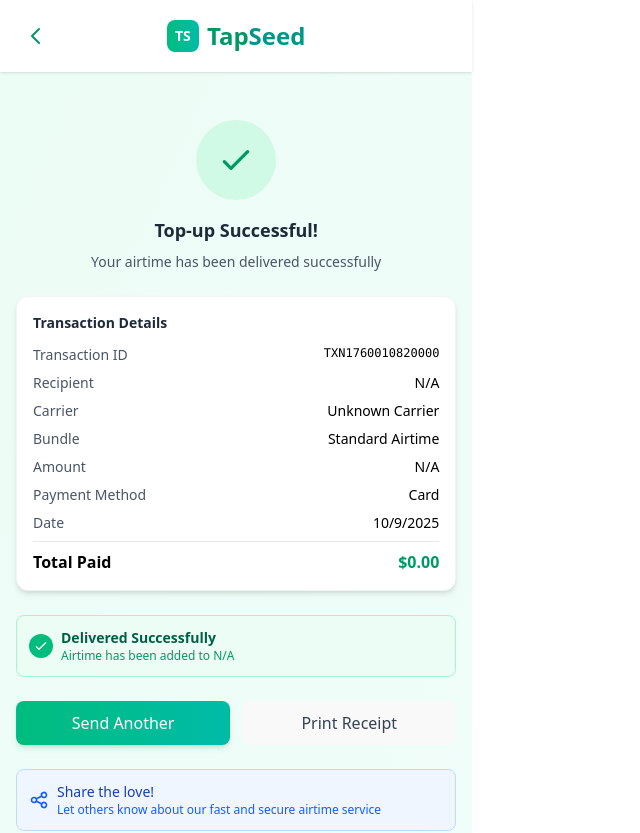
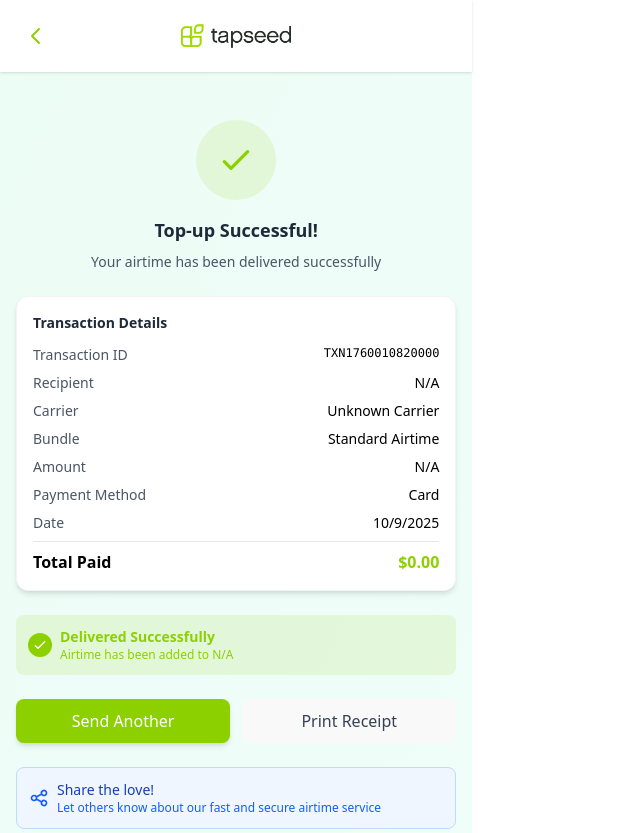
Before and after one commit to khomabhena/h5-airtime, a React (Vite) app: page /confirmation in a window 1280 px wide. Shown: the top 833 px of the page, without its empty margins (0-640 px from the left). Built offline with nearby package versions, Linux system fonts and the light colour scheme.

Commit message:
added branding and new logo

```diff
--- a/src/components/Button.jsx
+++ b/src/components/Button.jsx
@@ -14,11 +14,11 @@ const Button = ({
   const baseClasses = 'font-semibold transition-all duration-200 focus:outline-none focus:ring-2 focus:ring-offset-2';
 
   const variantClasses = {
-    primary: 'bg-gradient-to-r from-emerald-500 to-teal-500 text-white hover:from-emerald-600 hover:to-teal-600 shadow-md hover:shadow-lg transform hover:-translate-y-0.5',
+    primary: 'text-white shadow-md hover:shadow-lg transform hover:-translate-y-0.5',
     secondary: 'bg-white border-2 border-gray-300 text-gray-700 hover:border-gray-400',
     danger: 'bg-red-500 text-white hover:bg-red-600 shadow-md hover:shadow-lg',
     success: 'bg-green-500 text-white hover:bg-green-600 shadow-md hover:shadow-lg',
-    ghost: 'bg-transparent text-emerald-600 hover:text-emerald-700 hover:bg-emerald-50'
+    ghost: 'bg-transparent hover:bg-gray-50'
   };
 
   const sizeClasses = {
@@ -32,18 +32,23 @@ const Button = ({
     : '';
 
   const focusClasses = {
-    primary: 'focus:ring-emerald-500',
+    primary: 'focus:ring-[#8dd000]',
     secondary: 'focus:ring-gray-500',
     danger: 'focus:ring-red-500',
     success: 'focus:ring-green-500',
-    ghost: 'focus:ring-emerald-500'
+    ghost: 'focus:ring-[#8dd000]'
   };
+
+  const primaryStyle = variant === 'primary' && !disabled && !loading
+    ? { backgroundColor: '#8dd000' }
+    : {};
 
   return (
     <button
       type={type}
       onClick={onClick}
       disabled={disabled || loading}
+      style={primaryStyle}
       className={`
         ${baseClasses}
         ${variantClasses[variant]}
--- a/src/components/Confirmation.jsx
+++ b/src/components/Confirmation.jsx
@@ -31,8 +31,8 @@ const Confirmation = ({ phoneData, selectedBundle, paymentData }) => {
     <div className="space-y-6">
       {/* Success Header */}
       <div className="text-center">
-        <div className="w-20 h-20 bg-emerald-100 rounded-full flex items-center justify-center mx-auto mb-4">
-          <svg className="w-10 h-10 text-emerald-600" fill="none" stroke="currentColor" viewBox="0 0 24 24">
+        <div className="w-20 h-20 rounded-full flex items-center justify-center mx-auto mb-4" style={{backgroundColor: '#8dd00020'}}>
+          <svg className="w-10 h-10" style={{color: '#8dd000'}} fill="none" stroke="currentColor" viewBox="0 0 24 24">
             <path strokeLinecap="round" strokeLinejoin="round" strokeWidth={2} d="M5 13l4 4L19 7" />
           </svg>
         </div>
@@ -79,22 +79,22 @@ const Confirmation = ({ phoneData, selectedBundle, paymentData }) => {
           <hr className="border-gray-200" />
           <div className="flex justify-between text-base font-bold">
             <span>Total Paid</span>
-            <span className="text-emerald-600">{formatCurrency(safeSelectedBundle.price || 0)}</span>
+            <span style={{color: '#8dd000'}}>{formatCurrency(safeSelectedBundle.price || 0)}</span>
           </div>
         </div>
       </div>
 
       {/* Delivery Status */}
-      <div className="bg-emerald-50 border border-emerald-200 rounded-lg p-3">
+      <div className="rounded-lg p-3" style={{backgroundColor: '#8dd00020', borderColor: '#8dd000'}}>
         <div className="flex items-center space-x-2">
-          <div className="w-6 h-6 bg-emerald-500 rounded-full flex items-center justify-center">
+          <div className="w-6 h-6 rounded-full flex items-center justify-center" style={{backgroundColor: '#8dd000'}}>
             <svg className="w-4 h-4 text-white" fill="none" stroke="currentColor" viewBox="0 0 24 24">
               <path strokeLinecap="round" strokeLinejoin="round" strokeWidth={2} d="M5 13l4 4L19 7" />
             </svg>
           </div>
           <div>
-            <p className="font-semibold text-emerald-800 text-sm">Delivered Successfully</p>
-            <p className="text-xs text-emerald-600">
+            <p className="font-semibold text-sm" style={{color: '#8dd000'}}>Delivered Successfully</p>
+            <p className="text-xs" style={{color: '#8dd000'}}>
               {safeSelectedBundle.amount || 'Airtime'} has been added to {displayPhoneNumber}
             </p>
           </div>
--- a/src/components/Header.jsx
+++ b/src/components/Header.jsx
@@ -23,21 +23,19 @@ const Header = () => {
               className=" flex items-center bg-red- justify-center w-10 h-10 rounded border-0 outline-none hover:bg-gray-50 transition-colors"
               aria-label="Go back"
             >
-              <svg className=" w-6 h-6 text-emerald-600" fill="none" stroke="currentColor" viewBox="0 0 24 24">
+              <svg className="w-6 h-6" style={{color: '#8dd000'}} fill="none" stroke="currentColor" viewBox="0 0 24 24">
                 <path strokeLinecap="round" strokeLinejoin="round" strokeWidth={2} d="M15 19l-7-7 7-7" />
               </svg>
             </div>
           )}
 
           {/* Logo - Centered or offset based on back button */}
-          <div className={`flex items-center space-x-2 ${showBackButton ? 'ml-0' : 'mx-auto'}`}>
-            <div className="w-8 h-8 bg-gradient-to-r from-emerald-500 to-teal-500 rounded-lg flex items-center justify-center">
-              <span className="text-white font-bold text-sm">TS</span>
-            </div>
-            <span className="text-2xl font-bold text-gray-800">
-              <span className="text-emerald-600">Tap</span>
-              <span className="text-teal-600">Seed</span>
-            </span>
+          <div className={`flex items-center ${showBackButton ? 'ml-0' : 'mx-auto'}`}>
+            <img
+              src="/tapseed-logo-full.png"
+              alt="TapSeed"
+              className="h-8 w-auto"
+            />
           </div>
 
           {/* Spacer for back button alignment */}
--- a/src/components/PaymentFlow.jsx
+++ b/src/components/PaymentFlow.jsx
@@ -129,7 +129,7 @@ const PaymentFlow = ({ phoneData, selectedBundle, setPaymentData }) => {
           <hr className="border-gray-200" />
           <div className="flex justify-between text-base font-bold">
             <span>Total</span>
-            <span className="text-emerald-600">{formatCurrency(selectedBundle?.price || 0)}</span>
+            <span style={{color: '#8dd000'}}>{formatCurrency(selectedBundle?.price || 0)}</span>
           </div>
         </div>
       </div>
@@ -144,14 +144,15 @@ const PaymentFlow = ({ phoneData, selectedBundle, setPaymentData }) => {
               onClick={() => setPaymentMethod(method.id)}
               className={`w-full flex items-center space-x-3 p-3 rounded-lg border-2 transition-all ${
                 paymentMethod === method.id
-                  ? 'border-emerald-500 bg-emerald-50'
-                  : 'border-gray-200 hover:border-emerald-300'
+                  ? 'border-gray-200'
+                  : 'border-gray-200 hover:border-gray-300'
               }`}
+              style={paymentMethod === method.id ? {borderColor: '#8dd000', backgroundColor: '#8dd00020'} : {}}
             >
               <span className="text-lg">{method.icon}</span>
-              <span className="font-medium text-sm">{method.name}</span>
+              <span className="font-medium text-sm" style={paymentMethod === method.id ? {color: '#8dd000'} : {}}>{method.name}</span>
               {paymentMethod === method.id && (
-                <svg className="w-4 h-4 text-emerald-600 ml-auto" fill="none" stroke="currentColor" viewBox="0 0 24 24">
+                <svg className="w-4 h-4 ml-auto" style={{color: '#8dd000'}} fill="none" stroke="currentColor" viewBox="0 0 24 24">
                   <path strokeLinecap="round" strokeLinejoin="round" strokeWidth={2} d="M5 13l4 4L19 7" />
                 </svg>
               )}
```
Also changed, not shown: public/tapseed-logo-full.png (added), public/tapseed-logo.png (added).
